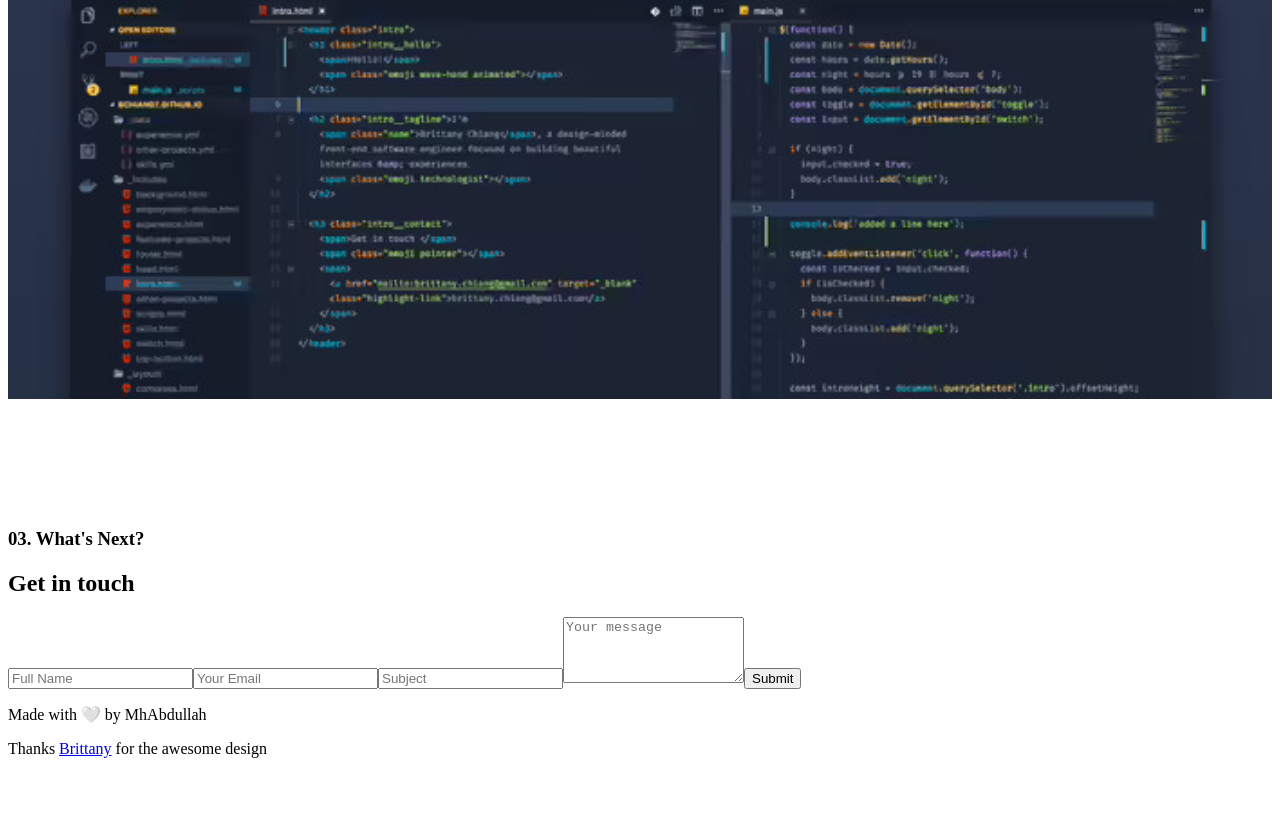
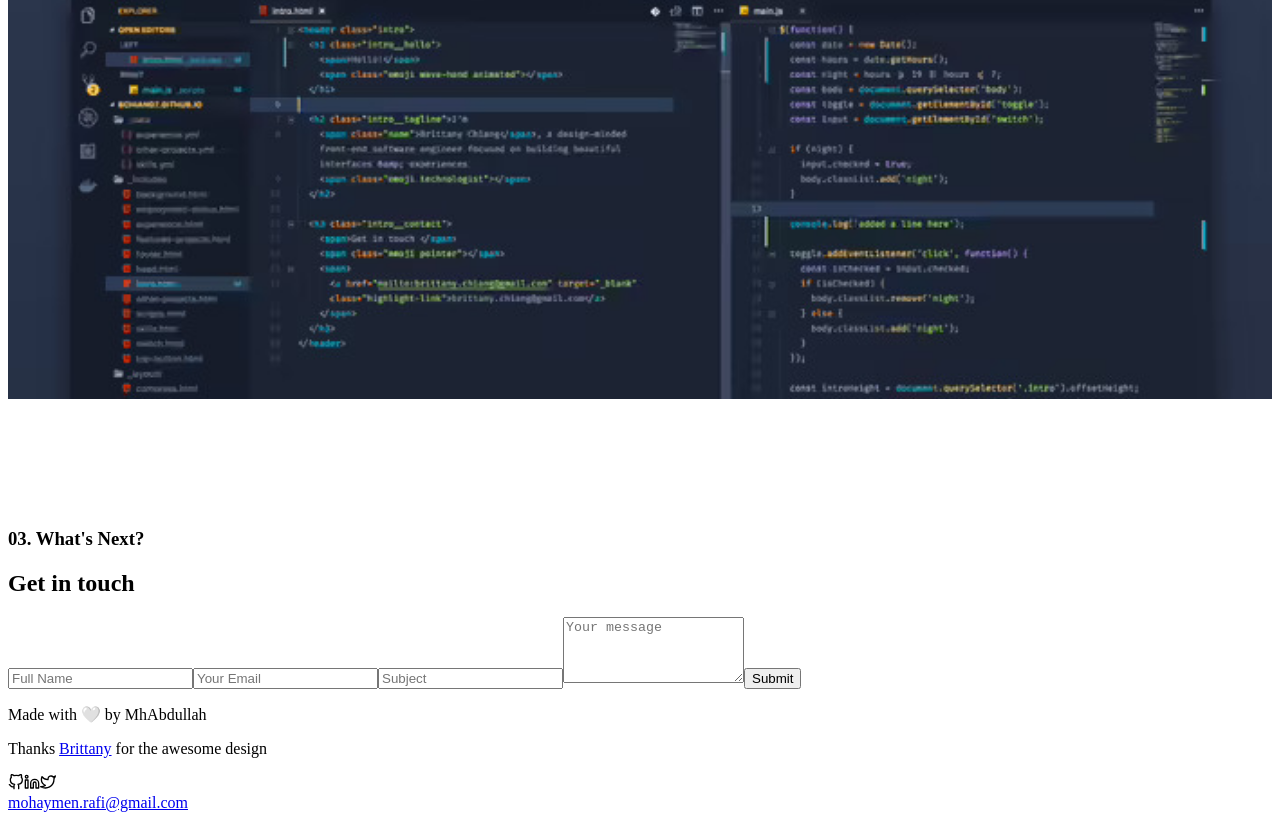
Before and after one commit to mohaymenrafi/personal-portfolio, a Next.js app: page / in a window 1280 px wide. Shown: the part 4402-5222 px from the top of the page. Before the commit the page ends 5176 px from the top, so only its background shows below. Built offline with nearby package versions, Linux system fonts and the light colour scheme.

Commit message:
sidebar added

```diff
--- a/components/Footer/Footer.tsx
+++ b/components/Footer/Footer.tsx
@@ -3,7 +3,7 @@ import React from "react";
 const Footer = () => {
   return (
     <footer className="text-white font-mono text-13 text-center pt-12 pb-8">
-      <p>
+      <p className="mb-2">
         Made with 🤍 by <span className="text-green">MhAbdullah</span>
       </p>
       <p>
--- /dev/null
+++ b/components/LeftSidebar/LeftSidebar.tsx
@@ -0,0 +1,15 @@
+import React from "react";
+import { FiGithub, FiLinkedin, FiTwitter } from "react-icons/fi";
+
+const LeftSidebar = () => {
+  return (
+    <div className="hidden md:flex flex-col items-center space-y-8 fixed bottom-0 left-12">
+      <FiGithub className="sidebar-icons" />
+      <FiLinkedin className="sidebar-icons" />
+      <FiTwitter className="sidebar-icons" />
+      <span className="border-l border-slate h-20"></span>
+    </div>
+  );
+};
+
+export default LeftSidebar;
--- /dev/null
+++ b/components/RightSidebar/RightSidebar.tsx
@@ -0,0 +1,17 @@
+import React from "react";
+
+const RightSidebar = () => {
+  return (
+    <div className="hidden md:flex flex-col items-center space-y-8 fixed bottom-0 right-9">
+      <a
+        href="mailto:mohaymen.rafi@gmail.com"
+        className="text-slate font-mono text-13 text-sideways-right hover:text-green"
+      >
+        mohaymen.rafi@gmail.com
+      </a>
+      <span className="border-l border-slate h-20"></span>
+    </div>
+  );
+};
+
+export default RightSidebar;
--- a/pages/index.tsx
+++ b/pages/index.tsx
@@ -5,7 +5,9 @@ import Banner from "../components/Banner/Banner";
 import Contact from "../components/Contact/Contact";
 import Footer from "../components/Footer/Footer";
 import Header from "../components/Header/Header";
+import LeftSidebar from "../components/LeftSidebar/LeftSidebar";
 import Projects from "../components/Projects/Projects";
+import RightSidebar from "../components/RightSidebar/RightSidebar";
 
 const Home: NextPage = () => {
   return (
@@ -16,13 +18,15 @@ const Home: NextPage = () => {
         <link rel="icon" href="/favicon.ico" />
       </Head>
       <Header />
-      <main className="bg-navy px-12 md:px-100 lg:px-150">
+      <main className="bg-navy px-12 md:px-100 lg:px-150 relative">
         <div className="lg:max-w-5xl mx-auto">
           <Banner />
           <About />
           <Projects />
           <Contact />
           <Footer />
+          <LeftSidebar />
+          <RightSidebar />
         </div>
       </main>
     </div>
--- a/styles/globals.css
+++ b/styles/globals.css
@@ -15,4 +15,12 @@
   .input-one {
     @apply p-3 outline-none text-13 font-mono bg-transparent text-lightest-slate border border-slate focus:border-lightest-slate;
   }
+  .sidebar-icons {
+    @apply text-slate text-xl hover:text-green cursor-pointer hover:-translate-y-[2px] transition-all;
+  }
 }
+
+.text-sideways-right {
+  text-orientation: sideways-right;
+  writing-mode: vertical-rl;
+}
```
